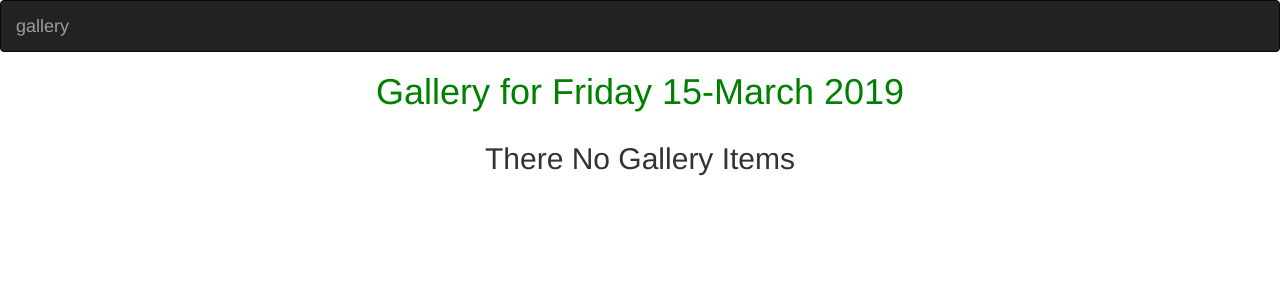
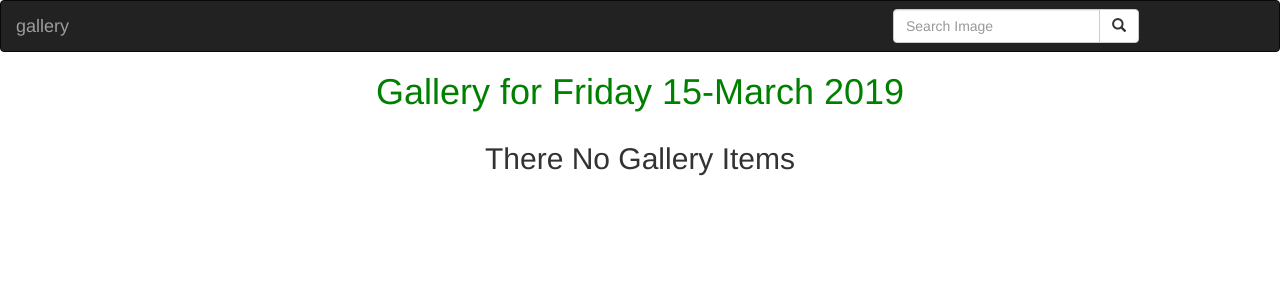
Before and after one commit to omukankurunziza/gallery-application, a Django app: page / in a window 1280 px wide. Shown: the top 300 px of the page. Run offline with Django 3.2, Linux system fonts and the light colour scheme; some libraries are stand-ins or nearby versions.

Commit message:
add search form

```diff
--- a/gallery/templates/navbar.html
+++ b/gallery/templates/navbar.html
@@ -11,6 +11,21 @@
     <div class="navbar-header">
       <a class="navbar-brand" href="{% url 'galleryToday' %}">gallery</a>
     </div>
+     <!-- Adding a search form  -->
+     <div class="col-sm-4 col-md-4 navbar-right">
+
+      <form class="navbar-form" role="search" action="{% url 'search_results' %}">
+
+        <div class="input-group">
+          <input type="text" class="form-control" placeholder="Search Image" name="image">
+          <div class="input-group-btn">
+            <button class="btn btn-default" type="submit"><i class="glyphicon glyphicon-search"></i></button>
+          </div>
+        </div>
+
+      </form>
+    </div>
+    <!-- search form end -->
   </div>
 </nav>
 </body>
```
